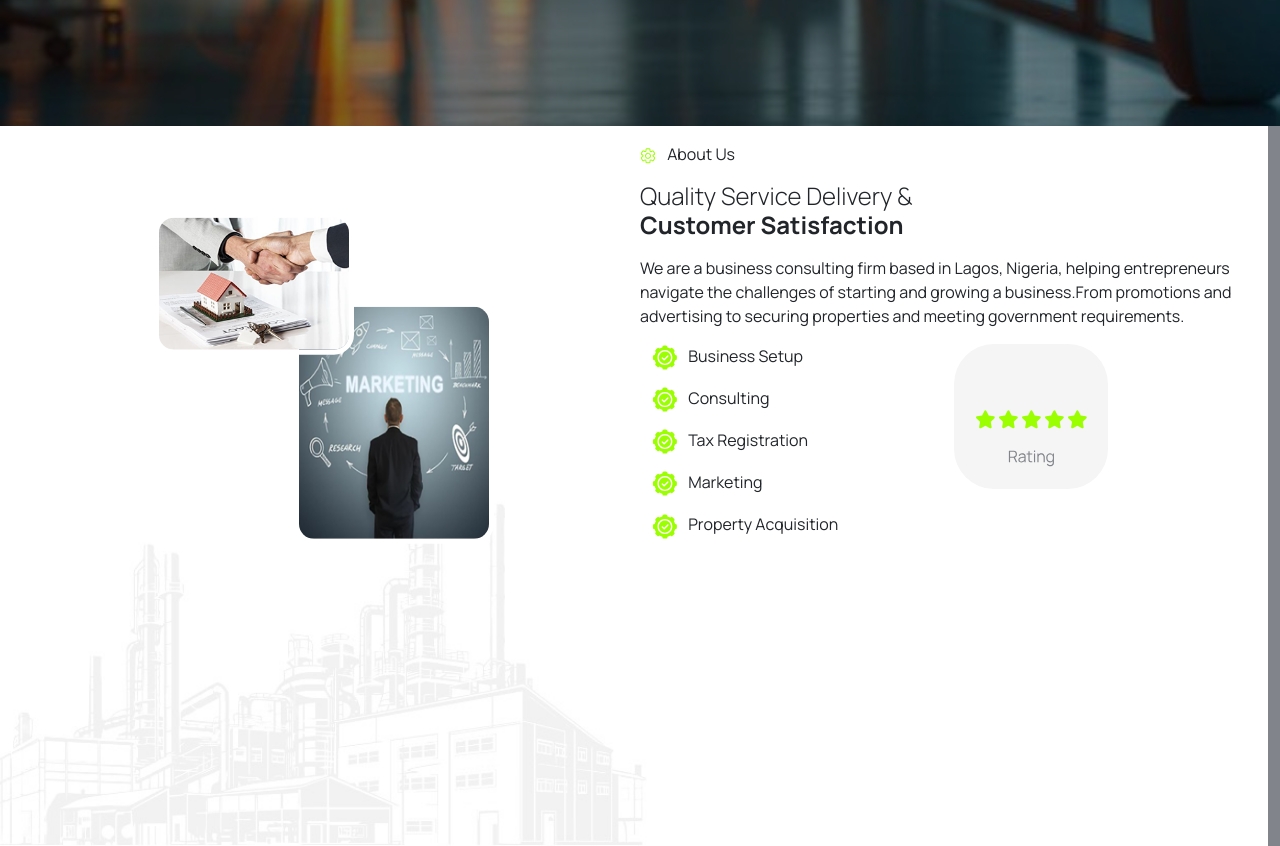
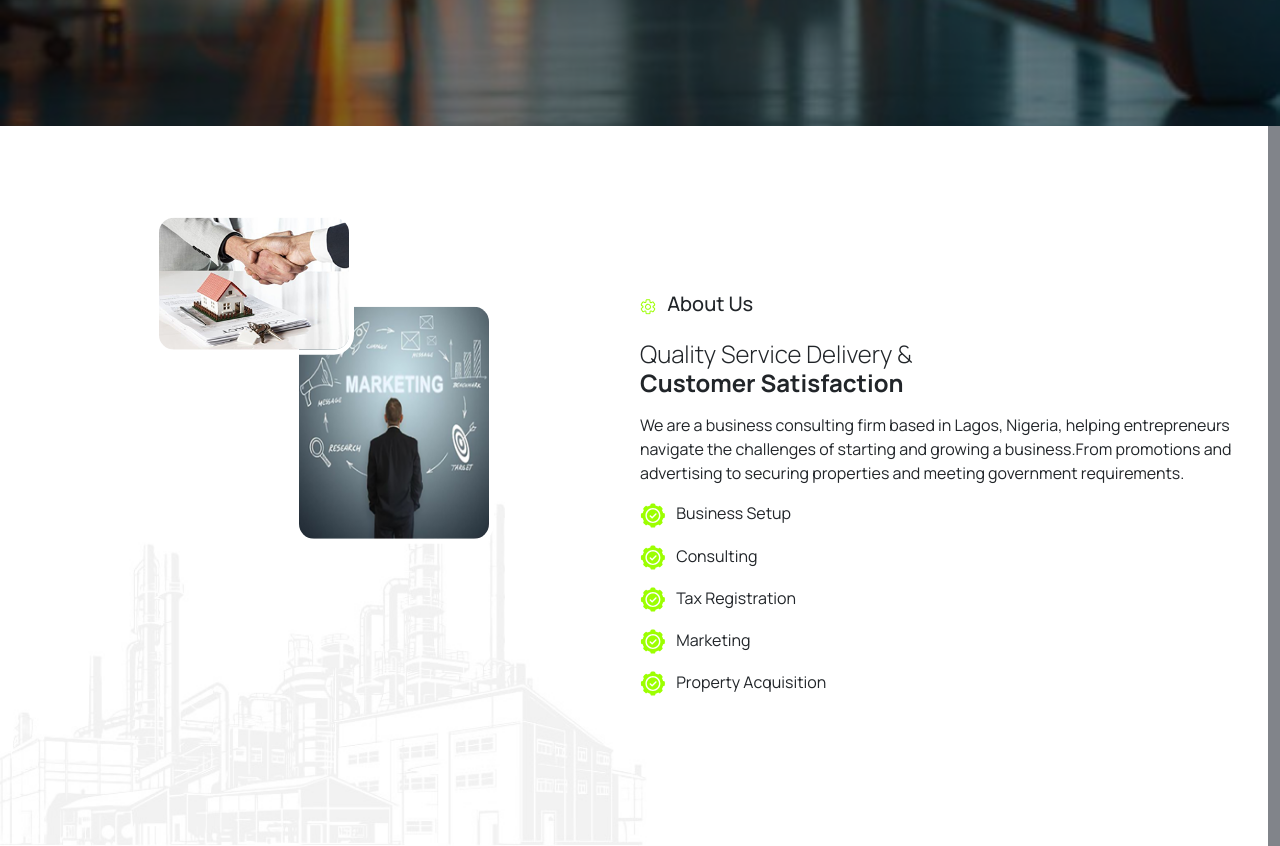
Before and after one commit to olalere-abiodun/kitabservices, a plain HTML site: page index.html in a window 1280 px wide. Shown: the part 614-1460 px from the top of the page. Drawn offline with nearby package versions, Linux system fonts and the light colour scheme.

Commit message:
updated about us

```diff
--- a/index.html
+++ b/index.html
@@ -141,6 +141,12 @@
     z-index: 1;
 }
 
+.full-center {
+    display: flex;
+    justify-content: center;
+    align-items: center;
+}
+
 
 
         @media (max-width: 576px) {
@@ -250,29 +256,27 @@
         </div>
     </div>
 
-        <div class="col-md-6">
-            <div class="col ">
-                <div class="mt-3"><img src="Image.svg" class="me-2"> <span>About Us</span></div>
+        <div class="col-md-6 full-center">
+            <div class="col">
+                <div class="mt-3"><img src="Image.svg" class="me-2"> <h5 class="d-inline-flex">About Us</h5></div>
                 <h4 class="mt-3"><span class="fw-light">Quality Service Delivery &</span> <br> <span
                         class="fw-bold">Customer Satisfaction</span></h4>
                 <p class="mt-3">
                     We are a business consulting firm based in Lagos, Nigeria, helping entrepreneurs navigate the
                     challenges of starting and growing a business.From promotions and advertising to securing properties and meeting government requirements.
                 </p>
-                <div class="container">
-                <div class="row">
-                    <div class="col d-flex flex-column gap-3">
+
+                <div class="row flex-row flex-wrap gap-3">
+
                        <span><img src="SVG.svg" alt="" class="me-2  "> Business Setup</span>
                        <span><img src="SVG.svg" alt="" class="me-2"> Consulting</span>
                        <span><img src="SVG.svg" alt="" class="me-2"> Tax Registration</span>
                        <span><img src="SVG.svg" alt="" class="me-2"> Marketing</span>
                        <span><img src="SVG.svg" alt="" class="me-2"> Property Acquisition</span>
-                    </div>
-                    <div class="col">
-                    <img src="Background.svg" alt="">
-                    </div>
+
+
                 </div>
-                </div>
+
 
             </div>
 
```
